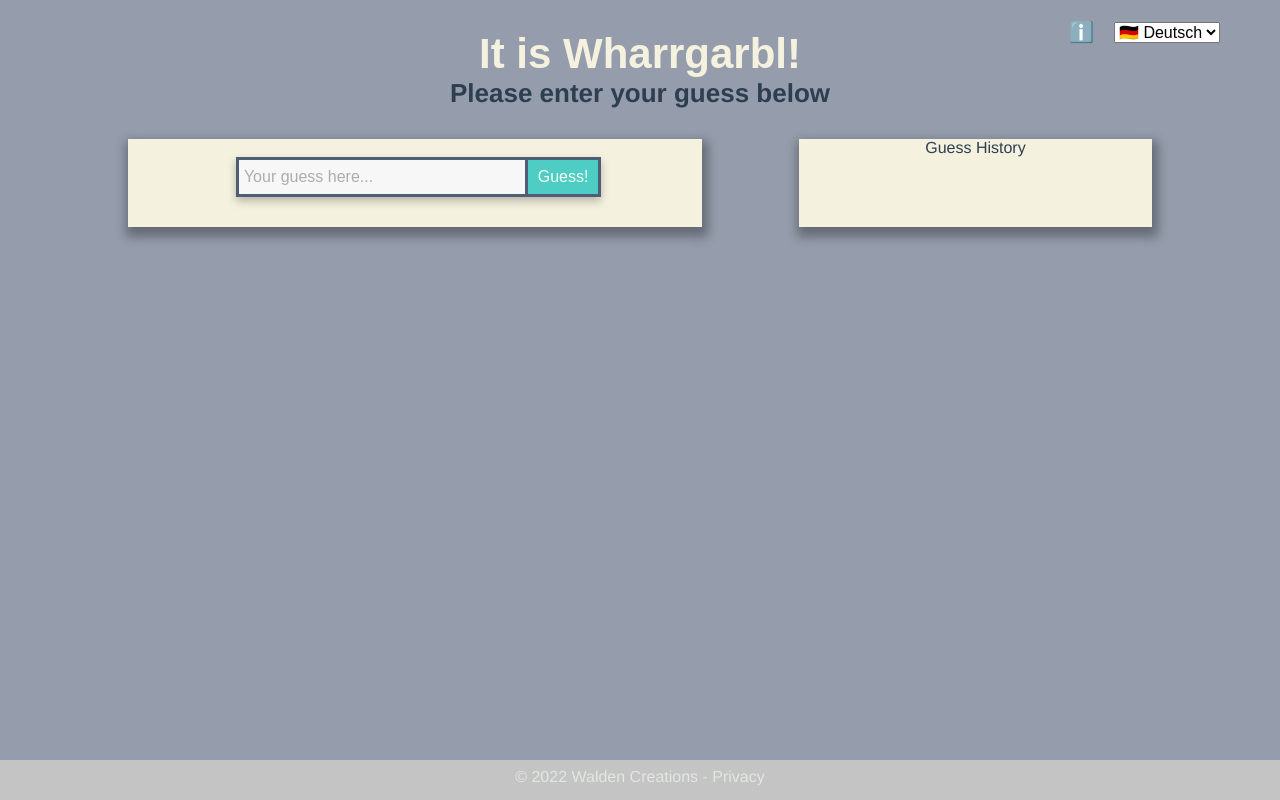
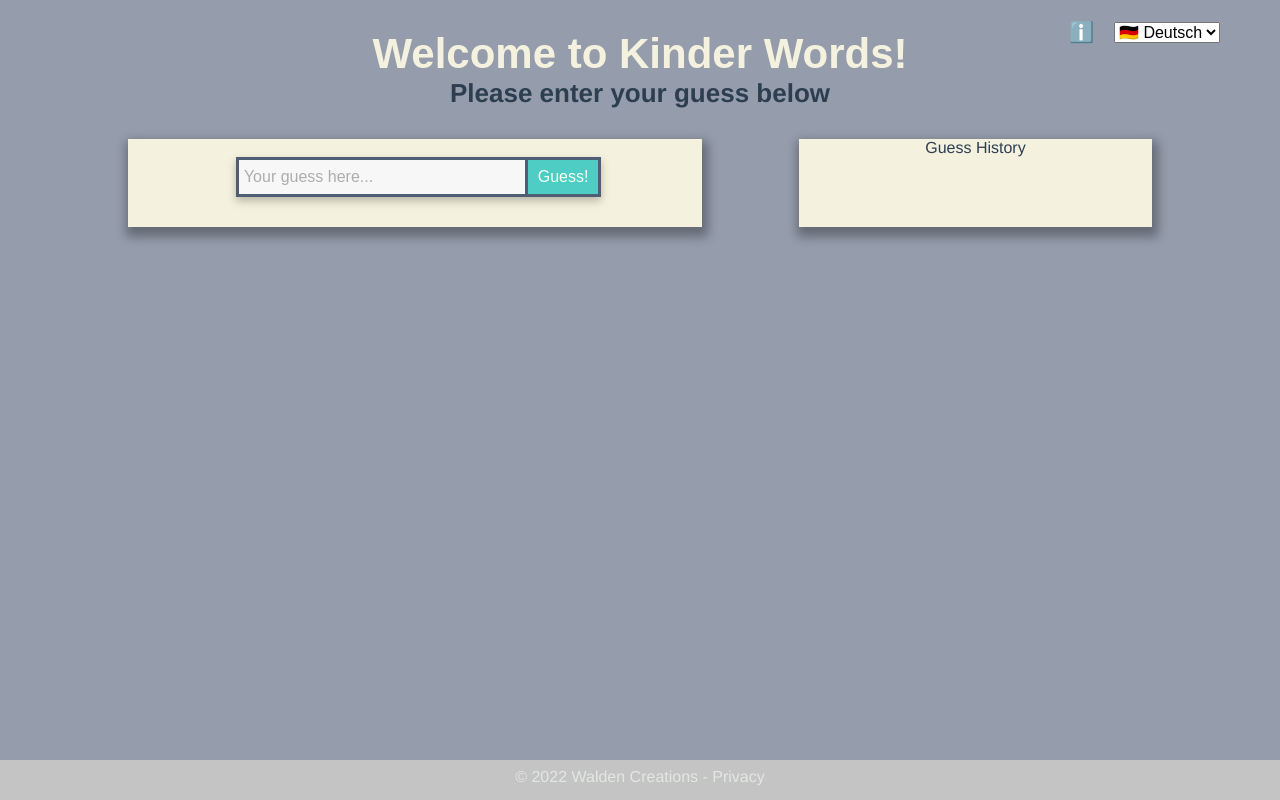
Before and after one commit to brend/wharrgarbl-client, a Vue app: page / in a window 1280 px wide. Built offline with nearby package versions, Linux system fonts and the light colour scheme.

Commit message:
change page title

```diff
--- a/src/components/WharrgarblGame.vue
+++ b/src/components/WharrgarblGame.vue
@@ -2,7 +2,7 @@
 <div>
   <div class="mainBody">
     <div class="header">
-      <h1 class="title">It is Wharrgarbl!</h1>
+      <h1 class="title">Welcome to Kinder Words!</h1>
       <h3>Please enter your guess below</h3>
     </div>
     <div class="container">
--- a/vue.config.js
+++ b/vue.config.js
@@ -1,4 +1,10 @@
 const { defineConfig } = require('@vue/cli-service')
 module.exports = defineConfig({
-  transpileDependencies: true
+  transpileDependencies: true,
+  pages: {
+    index: {
+      entry: "src/main.js",
+      title: "Kinder Words"
+    }
+  },
 })
```
